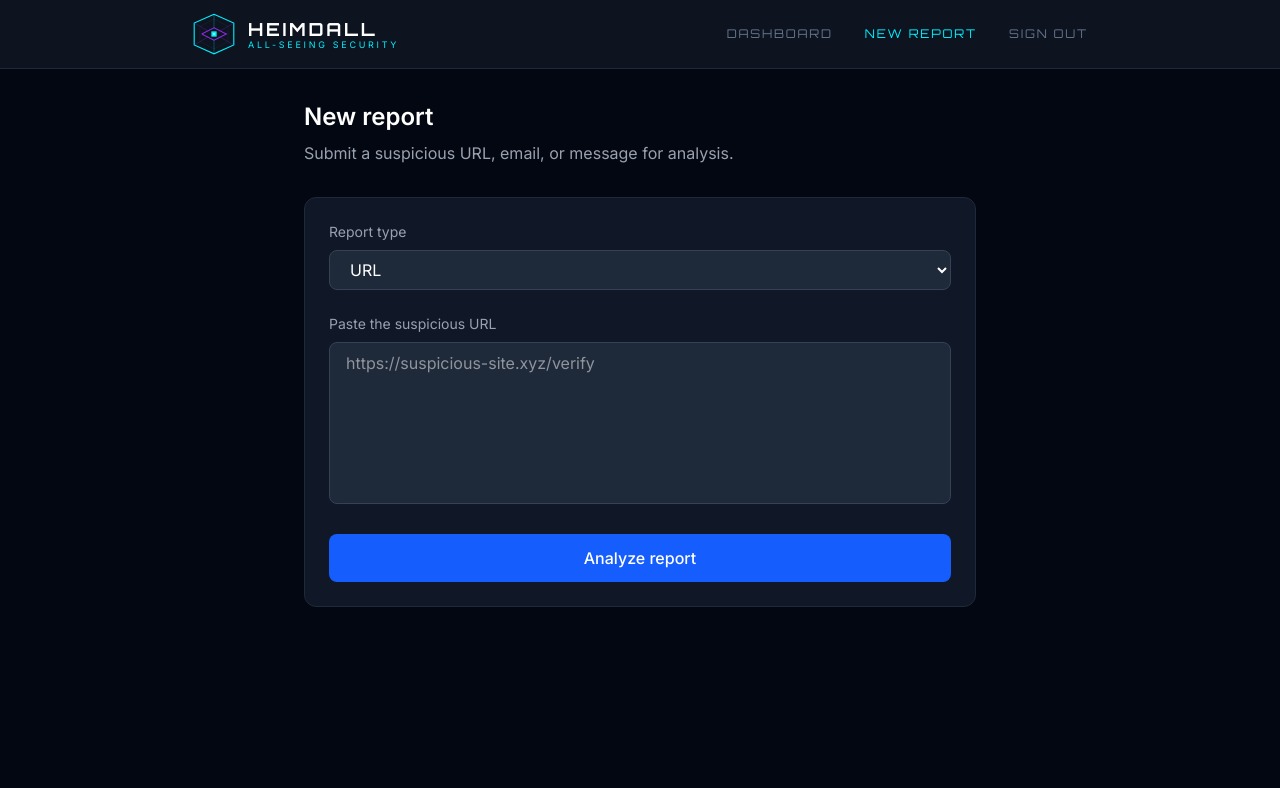
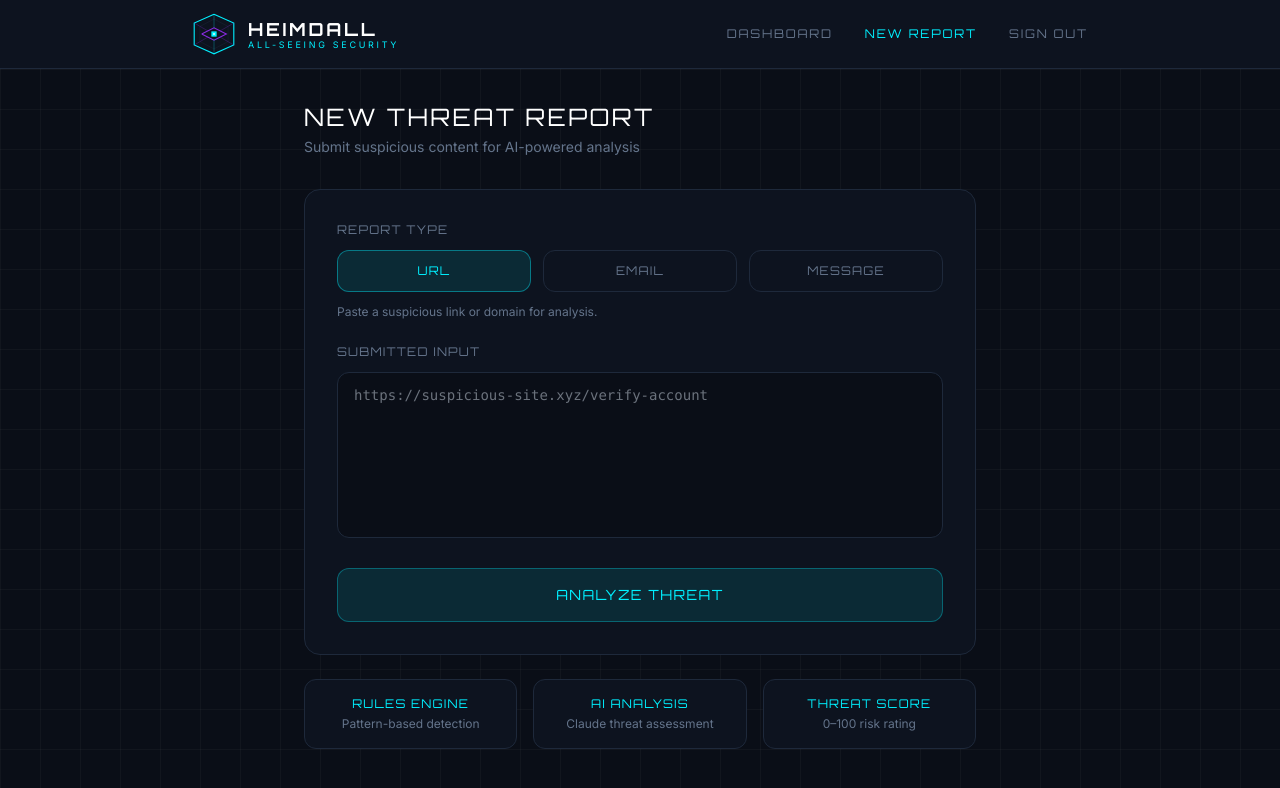
Before and after one commit to Ayelahn/Heimdall, a Next.js app: page /reports/new in a window 1280 px wide. Shown: the top 788 px of the page. Built offline with nearby package versions, Linux system fonts and the light colour scheme; no server answers.

Commit message:
feat: new report page redesign, full UI pass complete

```diff
--- a/src/app/reports/new/page.tsx
+++ b/src/app/reports/new/page.tsx
@@ -1,71 +1,106 @@
-'use client'
+"use client";
 
-import { useState } from 'react'
-import { useRouter } from 'next/navigation'
+import { useState } from "react";
+import { useRouter } from "next/navigation";
 
 export default function NewReport() {
-  const router = useRouter()
-  const [reportType, setReportType] = useState('url')
-  const [rawInput, setRawInput] = useState('')
-  const [error, setError] = useState('')
-  const [loading, setLoading] = useState(false)
+  const router = useRouter();
+  const [reportType, setReportType] = useState("url");
+  const [rawInput, setRawInput] = useState("");
+  const [error, setError] = useState("");
+  const [loading, setLoading] = useState(false);
 
   const handleSubmit = async () => {
     if (!rawInput.trim()) {
-      setError('Please enter something to analyze.')
-      return
+      setError("Please enter something to analyze.");
+      return;
+    }
+    setLoading(true);
+    setError("");
+
+    const response = await fetch("/api/reports", {
+      method: "POST",
+      headers: { "Content-Type": "application/json" },
+      body: JSON.stringify({ reportType, rawInput }),
+    });
+
+    const data = await response.json();
+
+    if (!response.ok) {
+      setError(data.error || "Something went wrong.");
+      setLoading(false);
+      return;
     }
 
-    setLoading(true)
-    setError('')
+    router.push(`/reports/${data.id}`);
+  };
 
-    const response = await fetch('/api/reports', {
-      method: 'POST',
-      headers: { 'Content-Type': 'application/json' },
-      body: JSON.stringify({ reportType, rawInput }),
-    })
+  const typeDescriptions = {
+    url: "Paste a suspicious link or domain for analysis.",
+    email: "Paste the full email content including subject and body.",
+    message: "Paste a suspicious SMS, chat message, or social media DM.",
+  };
 
-    const data = await response.json()
-
-    if (!response.ok) {
-      setError(data.error || 'Something went wrong.')
-      setLoading(false)
-      return
-    }
-
-    router.push(`/reports/${data.id}`)
-  }
+  const typePlaceholders = {
+    url: "https://suspicious-site.xyz/verify-account",
+    email: "Subject: Urgent: Your account has been compromised...",
+    message: "Hey, you've been selected for a $1000 gift card...",
+  };
 
   return (
-    <main className="min-h-screen bg-gray-950 p-8">
+    <main className="min-h-screen bg-[#0A0E17] bg-grid-pattern p-8">
       <div className="max-w-2xl mx-auto">
-        <h1 className="text-2xl font-bold text-white mb-2">New report</h1>
-        <p className="text-gray-400 mb-8">Submit a suspicious URL, email, or message for analysis.</p>
+        <div className="mb-8">
+          <h1 className="font-display text-white text-2xl tracking-widest mb-1">
+            NEW THREAT REPORT
+          </h1>
+          <p className="text-[#64748B] text-sm">
+            Submit suspicious content for AI-powered analysis
+          </p>
+        </div>
 
-        <div className="bg-gray-900 rounded-xl p-6 border border-gray-800 space-y-6">
+        <div className="bg-[#0D131F] border border-[#1E293B] rounded-2xl p-8 space-y-6">
           <div>
-            <label className="block text-sm text-gray-400 mb-2">Report type</label>
-            <select
-              value={reportType}
-              onChange={(e) => setReportType(e.target.value)}
-              className="w-full bg-gray-800 border border-gray-700 rounded-lg px-4 py-2 text-white focus:outline-none focus:border-blue-500"
-            >
-              <option value="url">URL</option>
-              <option value="email">Email</option>
-              <option value="message">Message</option>
-            </select>
+            <label className="block text-xs font-display tracking-widest text-[#64748B] mb-3">
+              REPORT TYPE
+            </label>
+            <div className="grid grid-cols-3 gap-3">
+              {(["url", "email", "message"] as const).map((type) => (
+                <button
+                  key={type}
+                  onClick={() => setReportType(type)}
+                  className="py-3 rounded-xl border text-xs font-display tracking-widest transition-all"
+                  style={{
+                    background:
+                      reportType === type
+                        ? "rgba(0,240,255,0.1)"
+                        : "transparent",
+                    borderColor:
+                      reportType === type ? "rgba(0,240,255,0.4)" : "#1E293B",
+                    color: reportType === type ? "#00F0FF" : "#64748B",
+                  }}
+                >
+                  {type.toUpperCase()}
+                </button>
+              ))}
+            </div>
+            <p className="text-[#64748B] text-xs mt-3">
+              {typeDescriptions[reportType as keyof typeof typeDescriptions]}
+            </p>
           </div>
 
           <div>
-            <label className="block text-sm text-gray-400 mb-2">
-              {reportType === 'url' ? 'Paste the suspicious URL' : reportType === 'email' ? 'Paste the email content' : 'Paste the message'}
+            <label className="block text-xs font-display tracking-widest text-[#64748B] mb-3">
+              SUBMITTED INPUT
             </label>
             <textarea
               value={rawInput}
               onChange={(e) => setRawInput(e.target.value)}
-              rows={6}
-              className="w-full bg-gray-800 border border-gray-700 rounded-lg px-4 py-2 text-white focus:outline-none focus:border-blue-500 resize-none"
-              placeholder={reportType === 'url' ? 'https://suspicious-site.xyz/verify' : 'Paste content here...'}
+              rows={7}
+              className="w-full bg-[#0A0E17] border border-[#1E293B] rounded-xl px-4 py-3 text-[#CBD5E1] text-sm font-mono focus:outline-none focus:border-[#00F0FF]/50 transition-colors resize-none"
+              placeholder={
+                typePlaceholders[reportType as keyof typeof typePlaceholders]
+              }
             />
           </div>
 
@@ -74,12 +109,50 @@ export default function NewReport() {
           <button
             onClick={handleSubmit}
             disabled={loading}
-            className="w-full bg-blue-600 hover:bg-blue-700 text-white font-medium py-3 rounded-lg transition-colors disabled:opacity-50"
+            className="w-full py-4 rounded-xl text-sm font-display tracking-widest transition-all disabled:opacity-50 relative overflow-hidden"
+            style={{
+              background: loading
+                ? "rgba(0,240,255,0.05)"
+                : "rgba(0,240,255,0.1)",
+              border: "1px solid rgba(0,240,255,0.3)",
+              color: "#00F0FF",
+            }}
           >
-            {loading ? 'Analyzing...' : 'Analyze report'}
+            {loading ? (
+              <span className="flex items-center justify-center gap-3">
+                <span className="inline-block w-3 h-3 border border-[#00F0FF] border-t-transparent rounded-full animate-spin" />
+                ANALYZING THREAT...
+              </span>
+            ) : (
+              "ANALYZE THREAT"
+            )}
           </button>
+
+          {loading && (
+            <p className="text-[#64748B] text-xs text-center">
+              AI analysis in progress — this may take 10–20 seconds
+            </p>
+          )}
+        </div>
+
+        <div className="mt-6 grid grid-cols-3 gap-4">
+          {[
+            { label: "Rules engine", desc: "Pattern-based detection" },
+            { label: "AI analysis", desc: "Claude threat assessment" },
+            { label: "Threat score", desc: "0–100 risk rating" },
+          ].map((item) => (
+            <div
+              key={item.label}
+              className="bg-[#0D131F] border border-[#1E293B] rounded-xl p-4 text-center"
+            >
+              <p className="font-display text-[#00F0FF] text-xs tracking-widest mb-1">
+                {item.label.toUpperCase()}
+              </p>
+              <p className="text-[#64748B] text-xs">{item.desc}</p>
+            </div>
+          ))}
         </div>
       </div>
     </main>
-  )
+  );
 }
```
